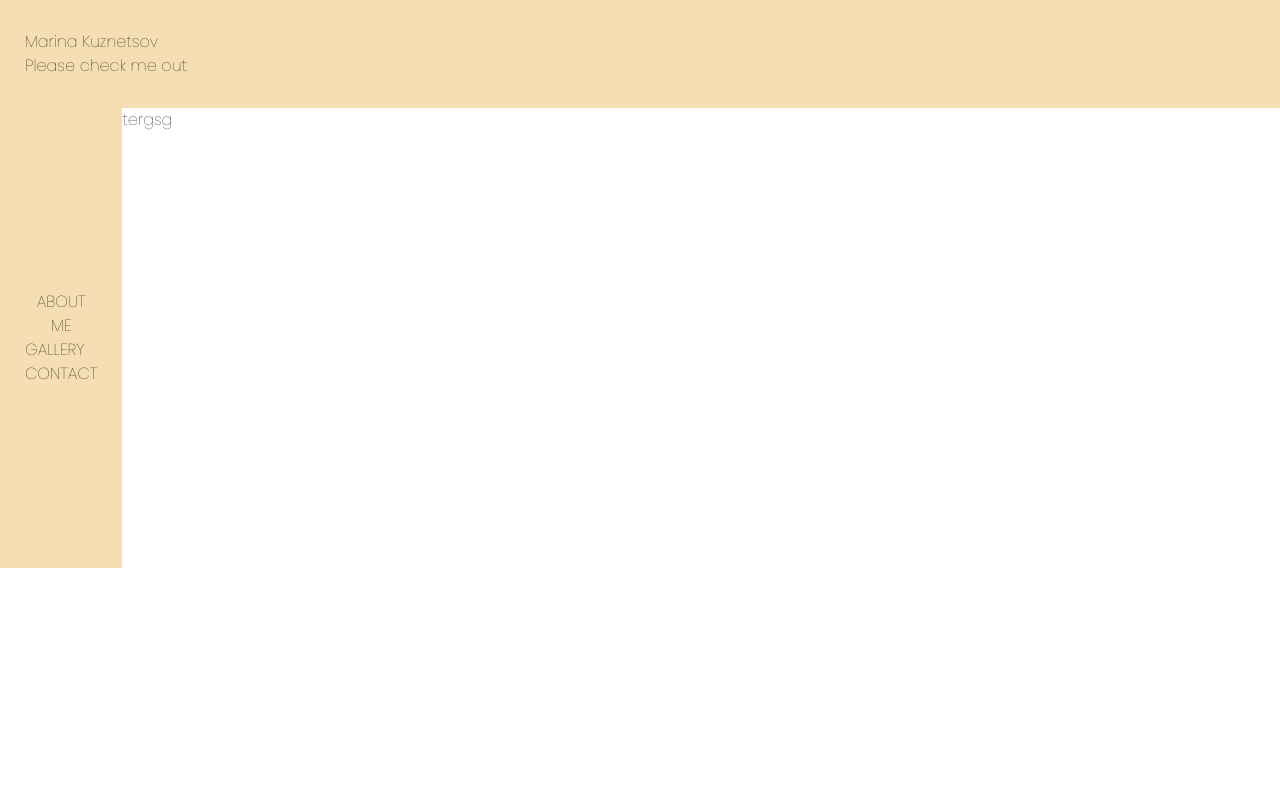
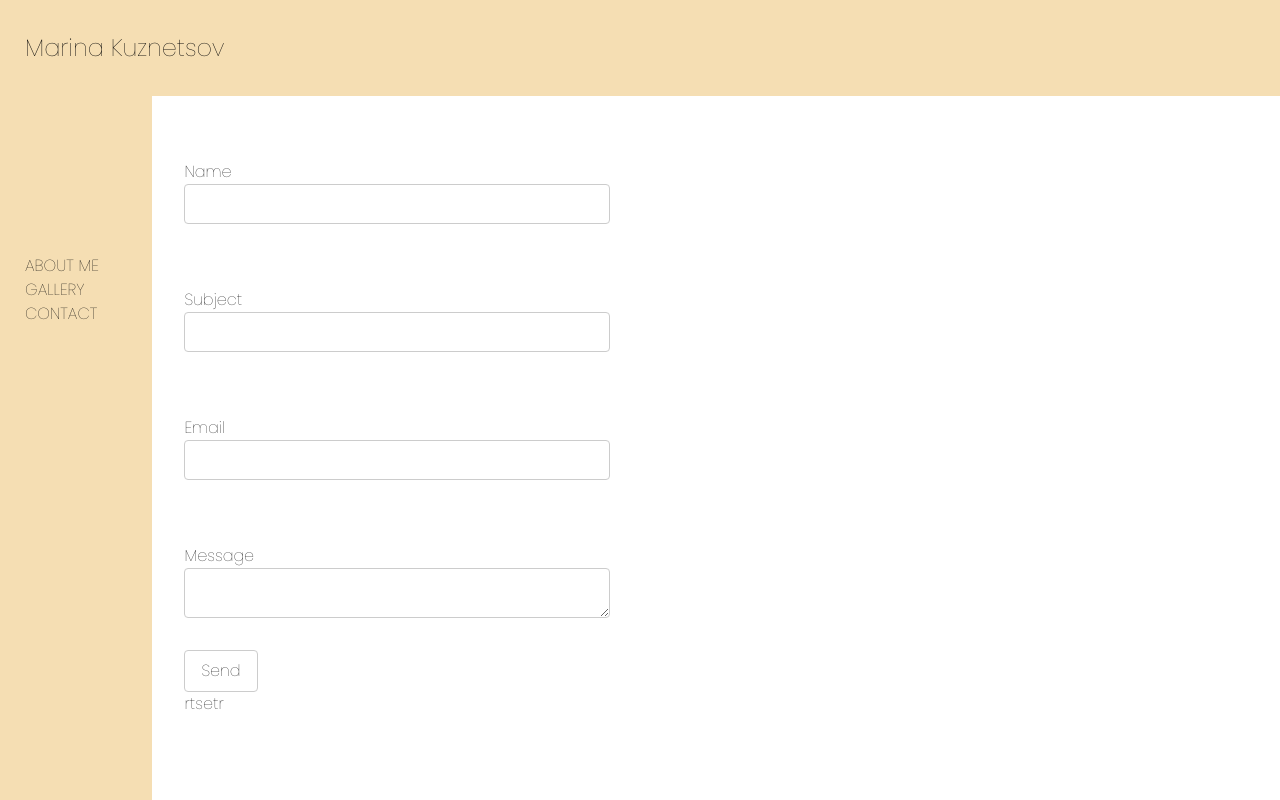
Before and after one commit to JennaMMurphy/art-gallery, a React (Vite) app: page / in a window 1280 px wide. Both pictures are taken after a click on the tab "CONTACT". Shown: the top 800 px of the page. Built offline with nearby package versions, Linux system fonts and the light colour scheme.

Commit message:
feat: adds contact form

```diff
--- a/src/App.css
+++ b/src/App.css
@@ -11,6 +11,16 @@ nav {
   padding: 30px 25px;
 }
 
+
+/* Helpers */
+.font--xl{
+  font-size: x-large;
+}
+
+.margin--med {
+  margin: 2rem;
+}
+
 .side-bar > h3,
 .side-bar > h4 {
   margin: 0;
@@ -22,13 +32,15 @@ nav {
 
 .tab-list {
   display: flex;
-  height: 50vh;
-  justify-content: center;
+  width: 8vw;
+  height: 100vh;
   flex-direction: column;
+  margin-top: 8rem;
 }
 
 .tab-panel {
-  width:100%;
+  width: 100%;
+  margin: 2rem;
 }
 
 /* Gallery */
@@ -36,13 +48,31 @@ nav {
 .gallery__container {
   display: flex;
   flex-direction: column;
-  align-items: center;
-}
-
-.gallery__imageContainer {
-  margin: 2rem;
+  align-items: flex-start;
 }
 
 .gallery__image {
-  max-height: 400px;
+  max-height: 70vh;
 }
+
+/* Contact Form */
+
+.contact__section{
+  display: flex;
+  flex-direction: column;
+  padding-top: 2rem;
+  padding-bottom: 2rem;
+}
+
+.contact__input{
+  border: 1px solid #ccc;
+  border-radius: 4px;
+  width: 40%;
+  min-height: 5vh;
+}
+
+.contact__button {
+  border: 1px solid #ccc;
+  border-radius: 4px;
+  padding: .5rem 1rem;
+}
--- a/src/components/Page/AboutMe.tsx
+++ b/src/components/Page/AboutMe.tsx
@@ -1,4 +1,31 @@
+const PageAboutMe: React.FC = () => (
+  <p>
+    Lorem ipsum dolor sit amet, consectetur adipiscing elit. Suspendisse
+    sagittis arcu diam, vitae imperdiet dui rhoncus ac. Cras vel ligula lorem.
+    Pellentesque turpis quam, viverra nec leo nec, gravida pharetra lectus. Sed
+    laoreet eu tortor sit amet imperdiet. Praesent vitae magna volutpat,
+    consequat mauris nec, fermentum tortor. Duis bibendum, enim a dapibus
+    tincidunt, tortor enim gravida purus, eu efficitur nisl est eu libero. Donec
+    varius placerat fringilla. Sed aliquam nibh id risus molestie bibendum.
+    Donec nec bibendum mi. Maecenas non nisi eget lectus dapibus pellentesque id
+    vel lectus. Aliquam at erat libero. Aenean nec auctor tellus, eu blandit mi.
+    Curabitur tristique convallis tempus. Vivamus vitae leo pretium, imperdiet
+    tortor quis, efficitur magna. Mauris ac arcu vel lorem tincidunt elementum.
+    Quisque finibus fringilla nisi, at porta nulla convallis sagittis. Proin ac
+    sapien est. Fusce porttitor sollicitudin suscipit. Curabitur vel semper
+    arcu. Sed quis nibh malesuada, sagittis magna vel, facilisis sapien. Fusce
+    quis dui non leo tristique ornare. Praesent at eros at ante malesuada cursus
+    at non dolor. Etiam sodales at enim a porttitor. Etiam in cursus lorem.
 
-const PageAboutMe: React.FC = () => <div>this is me</div>;
+    <hr className="margin--med"/>
+    Nunceu venenatis tortor. Mauris sollicitudin facilisis ornare. Integer magna
+    ipsum, egestas in eros et, commodo aliquam est. Vestibulum at euismod nunc.
+    Aenean ultrices porta semper. Duis arcu turpis, pretium vitae tempus ac,
+    lobortis vitae nisi. Vestibulum condimentum ultrices pellentesque. Quisque
+    dolor mi, suscipit ac leo vitae, gravida venenatis dolor. Donec fringilla
+    convallis lobortis. Praesent sollicitudin consequat ornare. Praesent
+    pulvinar arcu ac iaculis mattis.
+  </p>
+);
 
 export default PageAboutMe;
--- a/src/components/Page/Contact.tsx
+++ b/src/components/Page/Contact.tsx
@@ -1,3 +1,40 @@
-const PageContact: React.FC = () => <div>tergsg</div>;
+enum Field {
+  Name = "name",
+  Email = "email",
+  Message = "message",
+  Subject = "subject",
+}
+
+const PageContact: React.FC = () => {
+  return (
+    <div>
+      <section className="contact__section">
+        <label htmlFor={Field.Name}>Name</label>
+        <input className="contact__input" id={Field.Name}></input>
+      </section>
+      <section className="contact__section">
+        <label htmlFor={Field.Subject}>Subject</label>
+        <input className="contact__input" id={Field.Subject}></input>
+      </section>
+
+      <section className="contact__section">
+        <label htmlFor={Field.Email}>Email</label>
+        <input className="contact__input" id={Field.Email}></input>
+      </section>
+
+      <section className="contact__section">
+        <label htmlFor={Field.Message}>Message</label>
+        <textarea className="contact__input" id={Field.Message}></textarea>
+      </section>
+
+      <section>
+        <button className="contact__button">
+            Send
+        </button>
+      </section>
+      rtsetr
+    </div>
+  );
+};
 
 export default PageContact;
--- a/src/components/Page/Gallery/Index.tsx
+++ b/src/components/Page/Gallery/Index.tsx
@@ -4,21 +4,24 @@ import type { GalleryItemType } from "../../../types/GalleryItem";
 const GalleryIndex: React.FC = () => {
   const items: GalleryItemType[] = [
     {
-      description: "Placeholder Image",
+      description: "A description",
       src: "https://images.pexels.com/photos/2167395/pexels-photo-2167395.jpeg?auto=compress&cs=tinysrgb&w=1260&h=750&dpr=2",
+      title: "Name of art piece",
+    },
+    {
+      description: "a description",
+      src: "https://cdn.tutsplus.com/cdn-cgi/image/width=1200/psd/uploads/legacy/0576_Greek_Statue/final.jpg",
+      title: " a name",
     },
     {
       description: "Placeholder Image",
-      src: "https://images.pexels.com/photos/2167395/pexels-photo-2167395.jpeg?auto=compress&cs=tinysrgb&w=1260&h=750&dpr=2",
-    },
-    {
-      description: "Placeholder Image",
-      src: "https://images.pexels.com/photos/2167395/pexels-photo-2167395.jpeg?auto=compress&cs=tinysrgb&w=1260&h=750&dpr=2",
+      src: "https://miro.medium.com/v2/resize:fit:1100/format:webp/0*bQU5tpVvN6wEdqNv.jpg",
+      title: "the name of the piece",
     },
   ];
   return (
     <div className="gallery__container">
-      {items.map((item, index) => (
+      {items.map((item) => (
         <GalleryItem item={item} />
       ))}
     </div>
--- a/src/components/Page/Gallery/Item.tsx
+++ b/src/components/Page/Gallery/Item.tsx
@@ -1,11 +1,12 @@
 import { GalleryItemProps } from "../../../types/GalleryItem";
 
-const GalleryItem: React.FC<GalleryItemProps> = ({item}) => {return (
-    <section className="gallery__imageContainer">
-            <img className="gallery__image" src={item.src}>
-    </img>
-    <h3>{item.description}</h3>
+const GalleryItem: React.FC<GalleryItemProps> = ({ item }) => {
+  return (
+    <section className="margin--med">
+      <img alt={item.title} className="gallery__image" src={item.src}/>
+      <h3>{item.title}</h3>
+      <p>{item.description}</p>
     </section>
-
-)}
+  );
+};
 export default GalleryItem;
--- a/src/components/Sidebar/Index.tsx
+++ b/src/components/Sidebar/Index.tsx
@@ -9,8 +9,7 @@ const SidebarIndex: React.FC = () => {
   return (
     <>
       <nav>
-        <h3>Marina Kuznetsov</h3>
-        <h4>Please check me out</h4>
+        <h3 className="font--xl">Marina Kuznetsov</h3>
       </nav>
       <div className="tab-container">
         <TabList activeTabIndex={1}>
--- a/src/types/GalleryItem.ts
+++ b/src/types/GalleryItem.ts
@@ -1,7 +1,9 @@
 export interface GalleryItemProps {
-  item: GalleryItemType
+  item: GalleryItemType;
 }
 
 export interface GalleryItemType {
-    src: string; description: string
+  src: string;
+  description: string;
+  title: string;
 }
```
